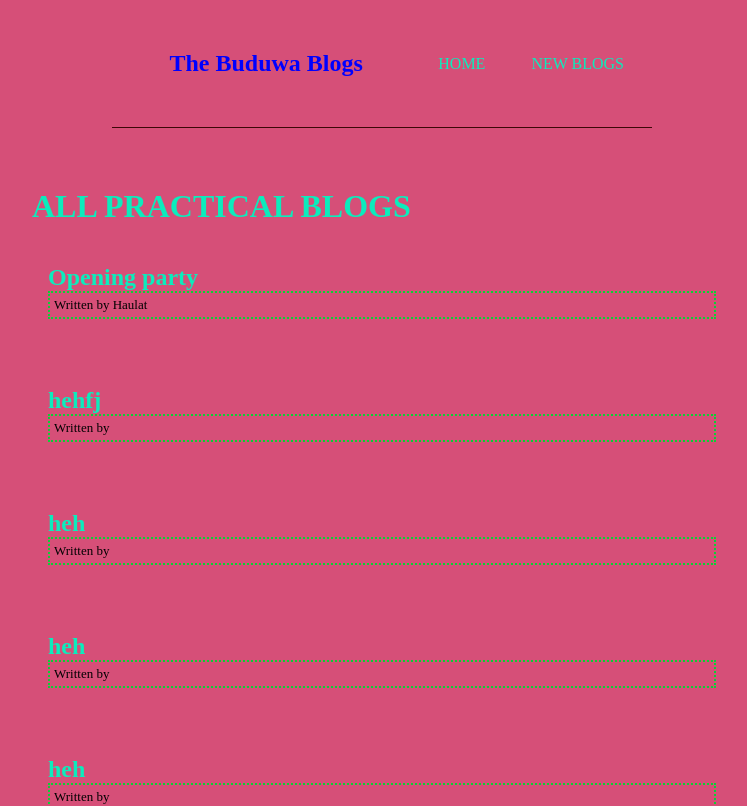
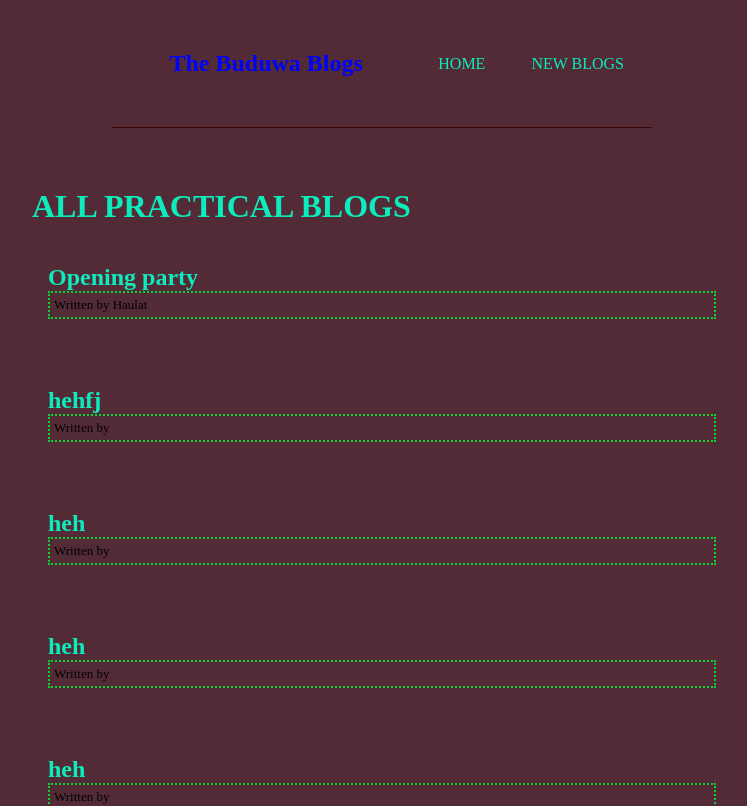
Before and after one commit to Harunatata/react-blog, a React (Create React App) app: page / in a window 1280 px wide. Shown: the top 806 px of the page, without its empty margins (258-1005 px from the left). Built offline with nearby package versions, Linux system fonts and the light colour scheme; data requests are answered from the project's data file.

Commit message:
reac-blog

```diff
--- a/src/index.css
+++ b/src/index.css
@@ -4,11 +4,10 @@
   color: rgb(12, 236, 188);
 }
 body{
-  background-color: #d64f78;
-  @media screen {max-width: 1500px;
+  background-color: #532b37;
 
-  }
 }
+
 .navbar{
   padding: 20px;
   display: flex;
```
